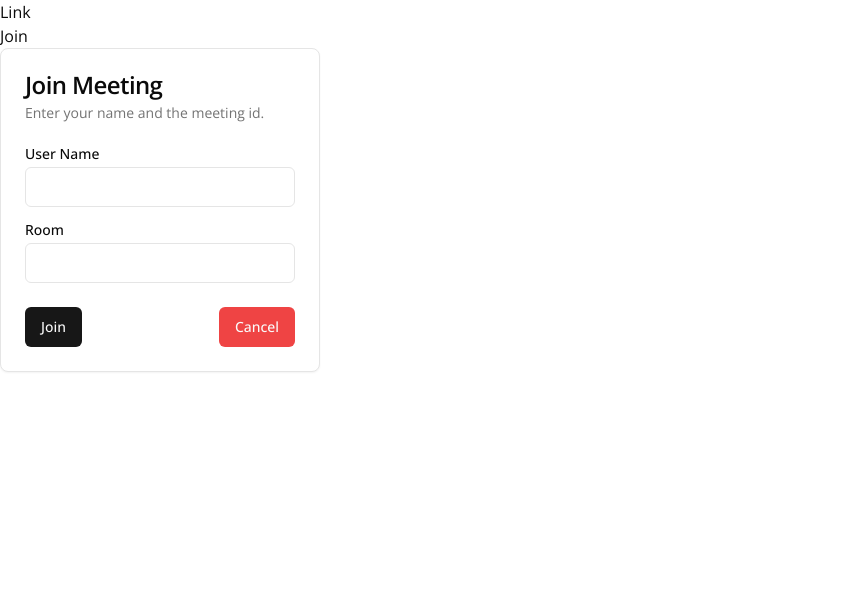
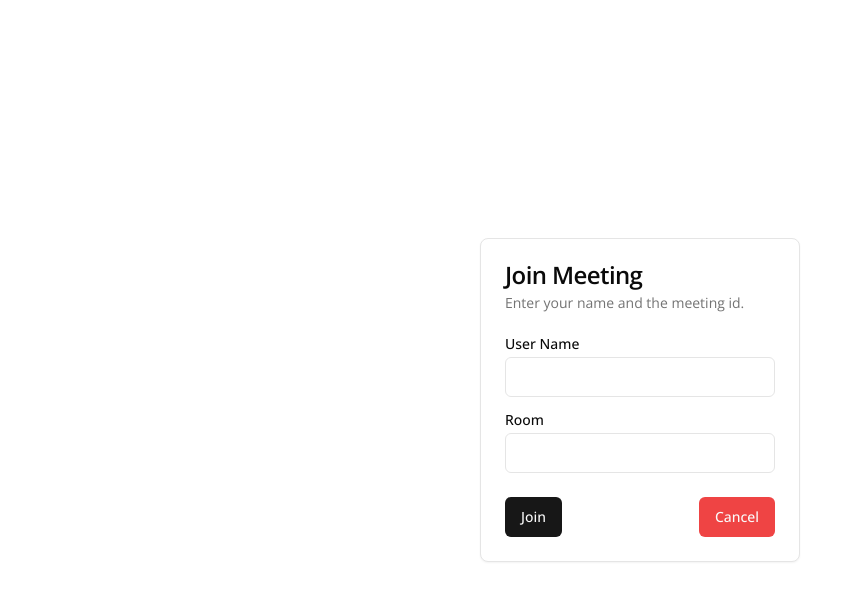
Before and after one commit to MilindShekhawat/video-conference-app, a Next.js app in the folder client/: page / in a window 1280 px wide. Shown: the top 600 px of the page, without its empty margins (0-863 px from the left). Built offline with nearby package versions, Linux system fonts and the light colour scheme; no server answers.

Commit message:
refactor: Removed link element and minor css changes.

```diff
--- a/client/src/app/(main)/page.js
+++ b/client/src/app/(main)/page.js
@@ -1,13 +1,9 @@
-import Link from 'next/link';
-import socket from '@/utils/socket';
 import MainForm from './MainForm';
 
 export default function Home() {
   return (
-    <main>
-      <Link href='/meet'>Link</Link>
-      <h1>Join</h1>
+    <div className='flex items-center justify-center h-screen'>
       <MainForm />
-    </main>
+    </div>
   );
 }
```
